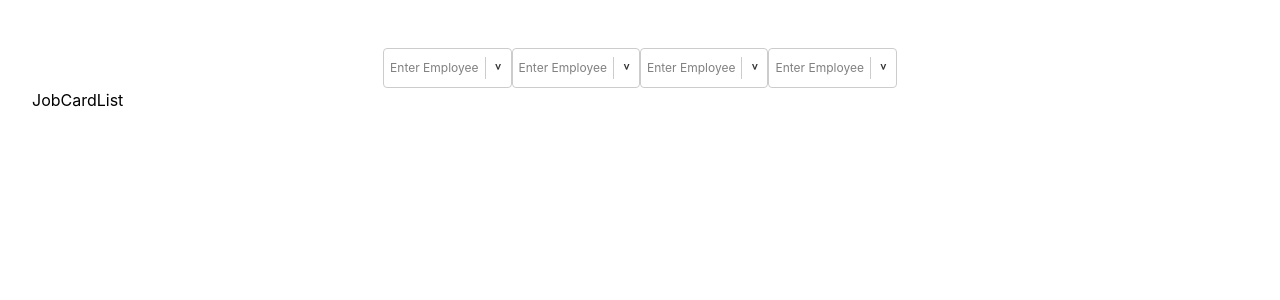
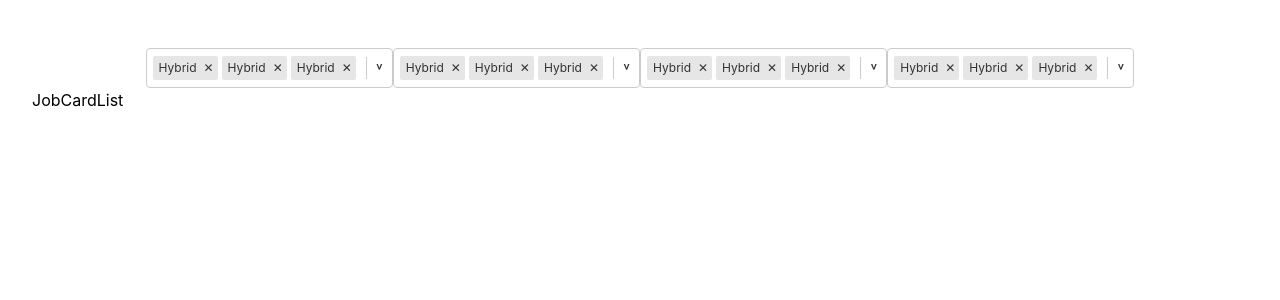
Before and after one commit to parthnariya/job-portal, a React (Vite) app: page / in a window 1280 px wide. Shown: the top 300 px of the page. Built offline with nearby package versions, Linux system fonts and the light colour scheme.

Commit message:
chip design

```diff
--- /dev/null
+++ b/src/components/Navbar/Filter/Chip.css
@@ -0,0 +1,39 @@
+.chip {
+    display: flex;
+    /* min-width: 0px; */
+    min-width: max-content;
+    background-color: rgb(230, 230, 230);
+    border-radius: 2px;
+    margin: 2px;
+    box-sizing: border-box;
+    font-size: 12px;
+    justify-content: center;
+    align-items: center;
+}
+
+.label {
+    overflow: hidden;
+    text-overflow: ellipsis;
+    white-space: nowrap;
+    border-radius: 2px;
+    color: #333333;
+    font-size: 12px;
+    padding: 3px 3px 3px 6px;
+    box-sizing: border-box;
+}
+
+.cross {
+    cursor: pointer;
+    align-items: center;
+    display: flex;
+    border-radius: 2px;
+    padding-left: 4px;
+    padding-right: 4px;
+    box-sizing: border-box;
+    font-size: 12px;
+}
+
+.cross :hover {
+    background-color: #ffbdad;
+    color: #de350b;
+}
--- /dev/null
+++ b/src/components/Navbar/Filter/Chip.tsx
@@ -0,0 +1,12 @@
+import "./Chip.css";
+
+const Chip = () => {
+  return (
+    <div className="chip">
+      <div className="label">Hybrid</div>
+      <div className="cross">&#10005;</div>
+    </div>
+  );
+};
+
+export default Chip;
--- a/src/components/Navbar/Filter/Filter.css
+++ b/src/components/Navbar/Filter/Filter.css
@@ -8,16 +8,17 @@
     outline: 0px !important;
 }
 
-.input-container {
+.dropdown-container {
     width: 100%;
     padding: 2px;
     align-items: center;
-    display: grid;
+    justify-content: center;
+    display: flex;
     margin: 2px;
     padding-bottom: 2px;
     padding-top: 2px;
     color: #333333;
-    flex: 1 1 0%;
+    /* flex: 1 1 0%; */
 }
 
 .placeholder {
@@ -29,7 +30,7 @@
     font-size: 12px;
 }
 
-.chip-container {
+.input-container {
     visibility: visible;
     display: inline-grid;
     grid-area: 1 / 1 / 2 / 3;
--- a/src/components/Navbar/Filter/index.tsx
+++ b/src/components/Navbar/Filter/index.tsx
@@ -1,10 +1,15 @@
+import Chip from "./Chip";
 import "./Filter.css";
 const Filter = () => {
   return (
     <div className="filter-container">
-      <div className="input-container">
-        <div className="placeholder">Enter Employee</div>
-        <div className="chip-container">
+      <div className="dropdown-container">
+        {/* <div className="placeholder">Enter Employee</div> */}
+
+        <Chip />
+        <Chip />
+        <Chip />
+        <div className="input-container">
           <input type="text" className="input" />
         </div>
       </div>
```
